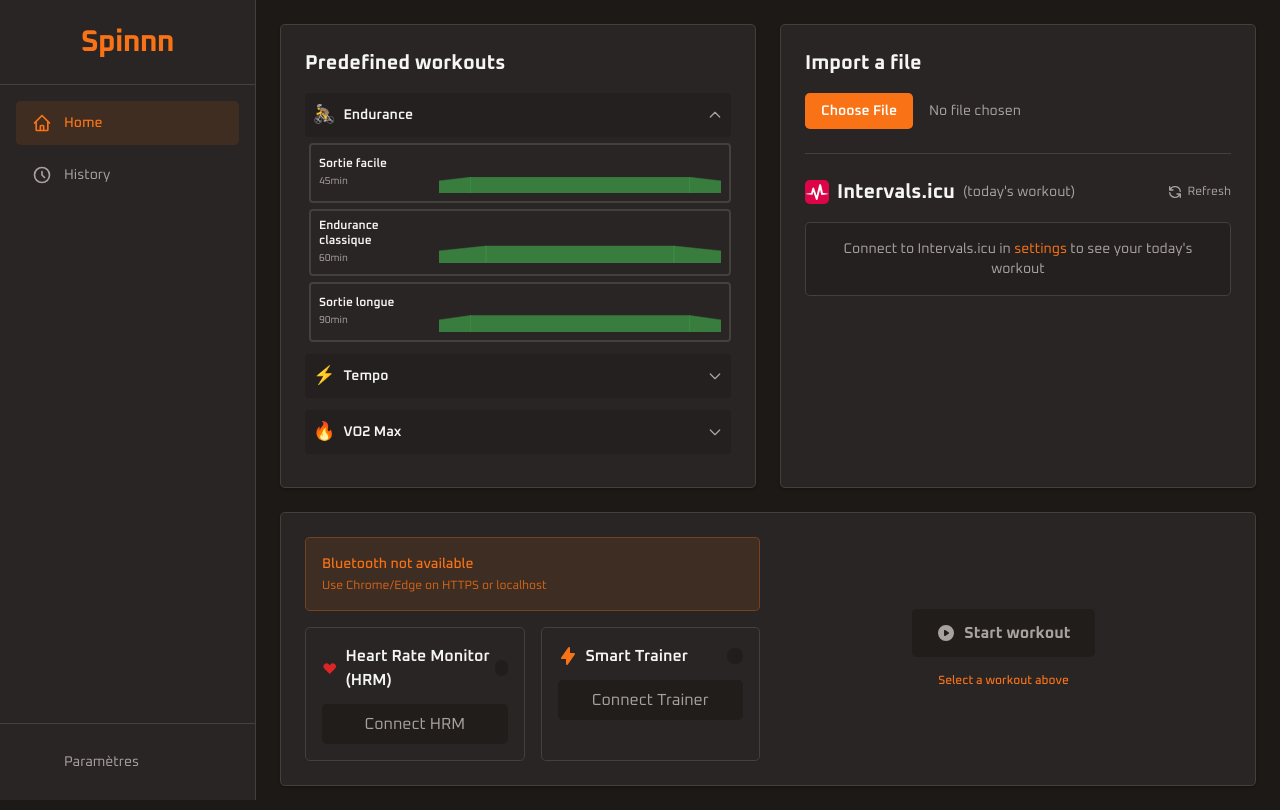
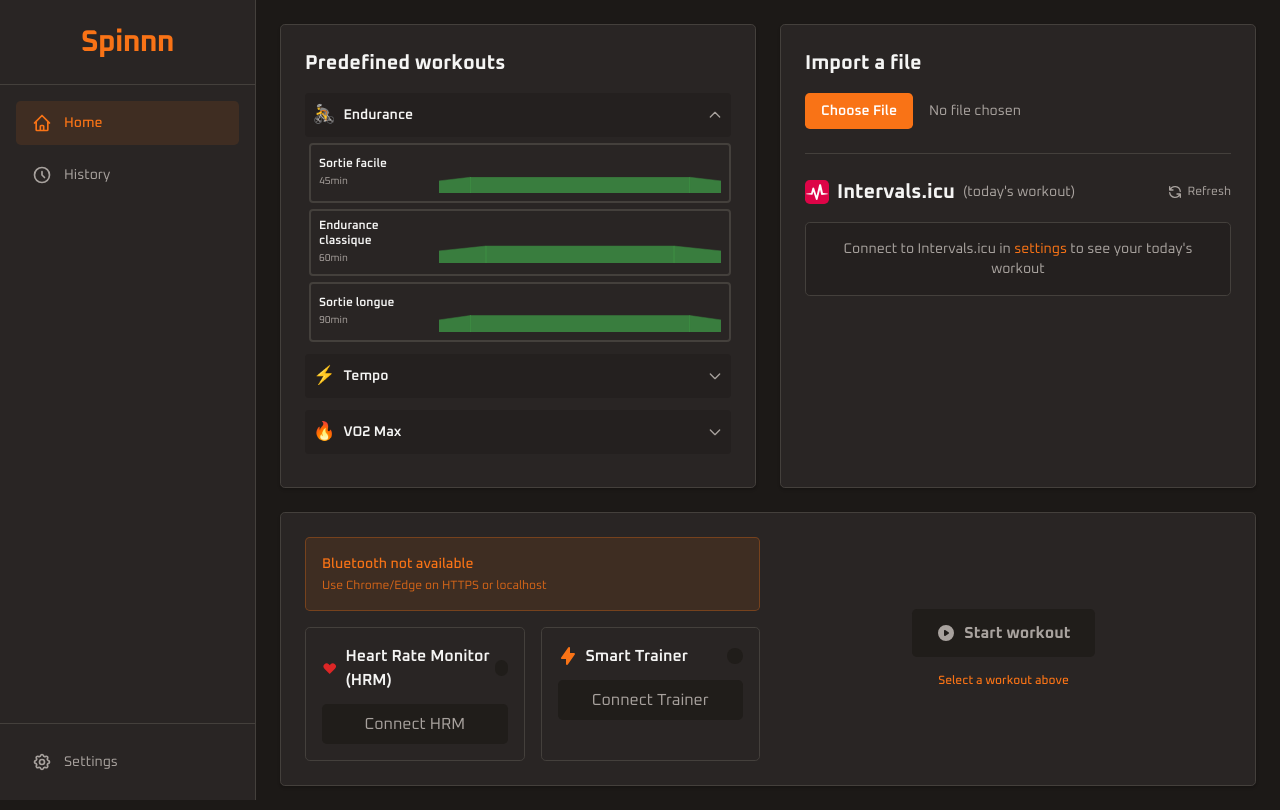
Before and after one commit to T-PRAT/Spinnn, a Vue app: page / in a window 1280 px wide. Built offline with nearby package versions, Linux system fonts and the light colour scheme.

Commit message:
Fix Settings button navigation in sidebar
- Remove incorrect .value accessor for computed properties in template
- Computed properties are automatically unwrapped in Vue templates
- Fixes broken Settings button click handler

Co-Authored-By: Claude Sonnet 4.5 <noreply@anthropic.com>

```diff
--- a/src/components/layout/Sidebar.vue
+++ b/src/components/layout/Sidebar.vue
@@ -144,18 +144,18 @@ function getIcon(iconName) {
     <!-- Settings at bottom -->
     <div class="p-4 border-t border-border">
       <button
-        @click="navigate(settingsItem.value?.route)"
+        @click="navigate(settingsItem.route)"
         :class="[
           'w-full flex items-center rounded-lg transition-all',
           isCollapsed ? 'justify-center px-3 py-3' : 'gap-3 px-4 py-3',
-          route?.name === settingsItem.value?.route
+          route?.name === settingsItem.route
             ? 'bg-primary/10 text-primary font-medium'
             : 'text-muted-foreground hover:bg-accent hover:text-foreground'
         ]"
-        :title="isCollapsed ? settingsItem.value?.name : ''"
+        :title="isCollapsed ? settingsItem.name : ''"
       >
-        <svg class="w-5 h-5 flex-shrink-0" fill="none" stroke="currentColor" viewBox="0 0 24 24" v-html="getIcon(settingsItem.value?.icon)"></svg>
-        <span v-if="!isCollapsed" class="text-sm">{{ settingsItem.value?.name || 'Paramètres' }}</span>
+        <svg class="w-5 h-5 flex-shrink-0" fill="none" stroke="currentColor" viewBox="0 0 24 24" v-html="getIcon(settingsItem.icon)"></svg>
+        <span v-if="!isCollapsed" class="text-sm">{{ settingsItem.name }}</span>
       </button>
     </div>
   </aside>
```
